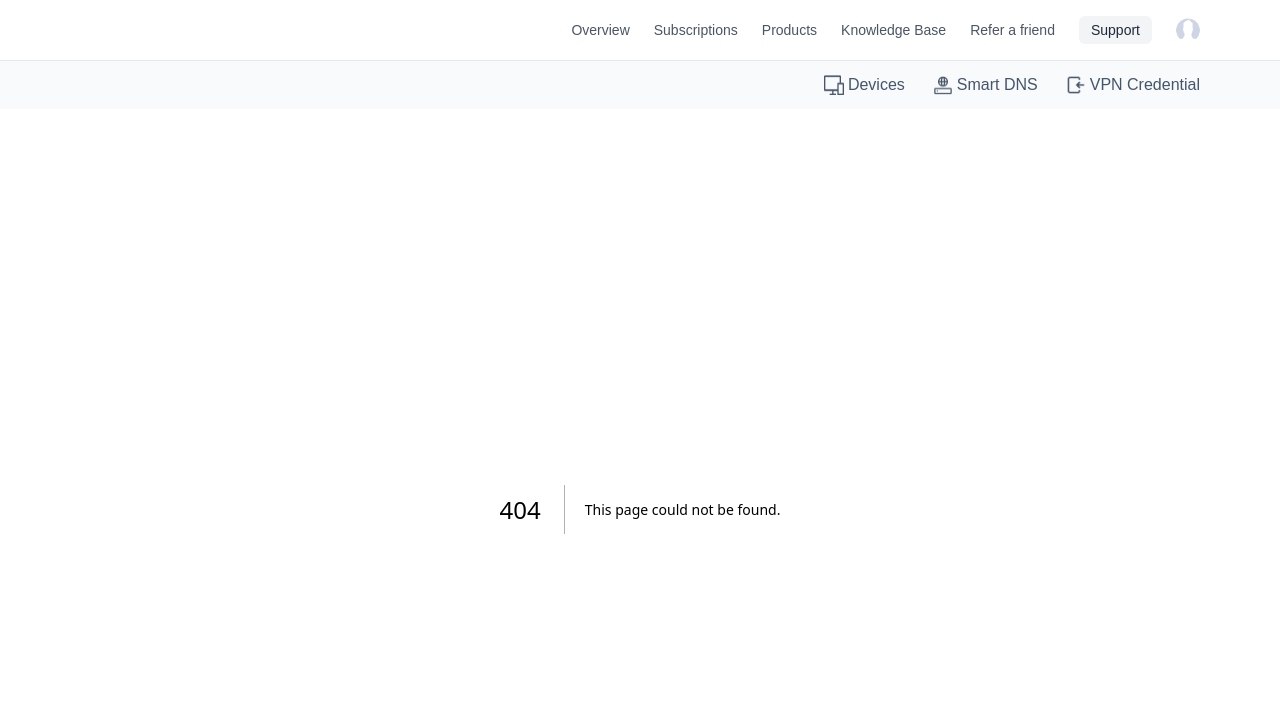
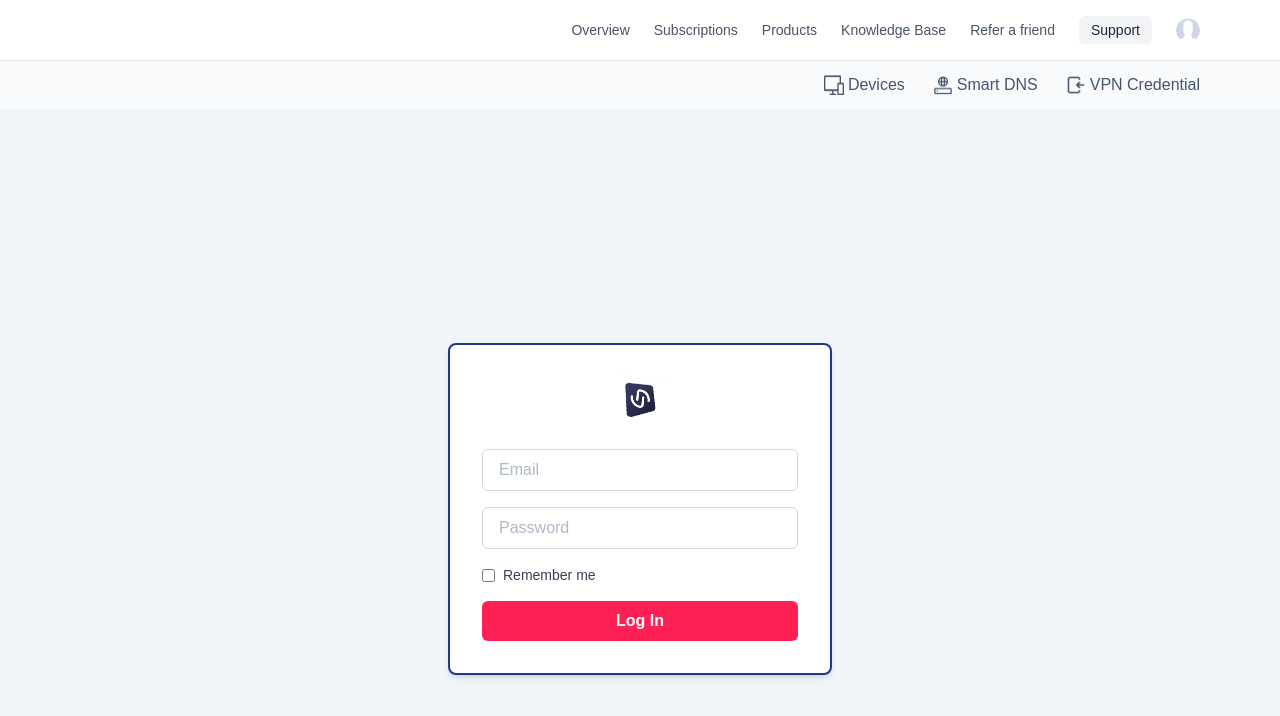
Before and after one commit to TeccClubb/SafeSerfProClientPortal, a Next.js app: page /login in a window 1280 px wide. Before the commit this address had no page. Shown: the top 716 px of the page. Built offline with nearby package versions, Linux system fonts and the light colour scheme.

Commit message:
design ui for login and signup form

```diff
--- a/package.json
+++ b/package.json
@@ -9,6 +9,7 @@
     "lint": "next lint"
   },
   "dependencies": {
+    "axios": "^1.9.0",
     "clsx": "^2.1.1",
     "lucide-react": "^0.508.0",
     "next": "15.3.2",
--- a/src/app/createTicket/page.tsx
+++ b/src/app/createTicket/page.tsx
@@ -95,14 +95,29 @@ export default function CreateTicketPage() {
           <FormLabel htmlFor="attachment" className={errors.attachment ? "text-red-600" : ""}>
             Attachments
           </FormLabel>
-          <FormFileUpload
-            label="Upload Invoice"
-            registration={register("invoice")}
-            error={errors.invoice}
-            className="mb-4"
-            inputClassName="bg-slate-50 text-sm"
-            buttonClassName="bg-slate-400 text-white hover:bg-blue-600"
-          />
+          <div className="flex lg:w-80 border border-gray-300 rounded-md overflow-hidden">
+            <input
+              type="file"
+              {...register("attachment", { required: "Attachment is required" })}
+              name="attachment"
+              className="text-sm px-2 py-1 focus:outline-none"
+            />
+            <button
+              type="button"
+              onClick={() =>
+                document.querySelector<HTMLInputElement>('input[name="attachment"]')?.click()
+              }
+              className="text-sm px-3 py-1 border-l border-gray-300 bg-white"
+            >
+              +
+            </button>
+          </div>
+
+          {/* Show error message if needed */}
+          {errors.attachment && (
+            <p className="text-sm text-red-600 mt-1">{typeof errors.attachment.message === "string" ? errors.attachment.message : null}</p>
+          )}
+
 
         </div>
 
--- /dev/null
+++ b/src/app/login/page.tsx
@@ -0,0 +1,102 @@
+'use client';
+
+import { useForm } from 'react-hook-form';
+import { FormInput } from '@/components/ui/FormInput';
+// import { useLogin } from '@/hooks/useLogin';
+import { useLogin } from '@/lib/hooks/useLogin';
+
+type FormValues = {
+  email: string;
+  password: string;
+};
+
+export default function LoginForm() {
+  const {
+    register,
+    handleSubmit,
+    formState: { errors },
+  } = useForm<FormValues>();
+
+  const { login, loading, error } = useLogin();
+
+  const onSubmit = async (data: FormValues) => {
+    try {
+
+      const response = await login(data);
+      console.log('Login successful:', response);
+      // TODO: Handle redirect or store token
+    } catch (err) {
+      console.error('Login failed');
+    }
+  };
+
+  return (
+    <div className="min-h-screen flex items-center justify-center bg-slate-100">
+      <form
+        onSubmit={handleSubmit(onSubmit)}
+        className="w-full max-w-sm p-8 bg-white border-2 border-blue-900 rounded-lg shadow-md"
+      >
+        <div className="flex justify-center mb-6">
+          <img
+            src="/login-logo.png"
+            alt="Logo"
+            className="h-12 w-12 rotate-6"
+          />
+        </div>
+
+        <div className="mb-4">
+          <FormInput
+            type="email"
+            placeholder="Email"
+            registration={register('email', {
+              required: 'Email is required',
+              pattern: {
+                value: /^\S+@\S+$/i,
+                message: 'Enter a valid email',
+              },
+            })}
+            error={errors.email}
+            className="border text-slate-500 px-4 py-2"
+          />
+        </div>
+
+        <div className="mb-4">
+          <FormInput
+            type="password"
+            placeholder="Password"
+            registration={register('password', {
+              required: 'Password is required',
+              minLength: {
+                value: 6,
+                message: 'Password must be at least 6 characters',
+              },
+            })}
+            error={errors.password}
+            className="border text-slate-500 px-4 py-2"
+          />
+        </div>
+
+        <div className="mb-4 flex items-center">
+          <input type="checkbox" id="remember" className="mr-2" />
+          <label htmlFor="remember" className="text-sm text-gray-700">
+            Remember me
+          </label>
+        </div>
+
+        {error && (
+          <p className="text-red-500 text-sm mb-4 text-center">{error}</p>
+        )}
+
+        <button
+          type="submit"
+          disabled={loading}
+          className={`w-full py-2 rounded-md font-semibold text-white ${
+            loading ? 'bg-rose-300 cursor-not-allowed' : 'bg-rose-500 hover:bg-rose-600'
+          }`}
+        >
+          {loading ? 'Logging In...' : 'Log In'}
+        </button>
+      </form>
+    </div>
+  );
+}
--- a/src/app/overview/page.tsx
+++ b/src/app/overview/page.tsx
@@ -26,6 +26,7 @@ export default function Overview() {
             <TableSection
                 title="Subscriptions"
                 actionLabel="+ Upgrade"
+                actionLink="/upgrade" // <-- link to upgrade page
                 columns={['Subscription', 'Type', 'Connections', 'Paid', 'Next billing date', 'Purchase date']}
                 data={[
                     ['My monthly subscription', 'Monthly', '2', '$9.99', '2024-08-01', '2024-08-01 23:06:18']
@@ -33,20 +34,21 @@ export default function Overview() {
                 highlightColumns={[0]}
             />
 
-
             <TableSection
                 title="Products"
                 actionLabel="+ Add Product"
+                actionLink="/addProduct" // <-- link to add product page
                 columns={['#', 'Product', 'Details', 'Paid', 'Purchase date']}
                 data={[
                     ['#1', 'My super device', '', '', '2024-08-01 23:06:18']
                 ]}
-                highlightColumns={[0,1]}
+                highlightColumns={[0, 1]}
             />
 
             <TableSection
                 title="Support Tickets"
                 actionLabel="+ Open Ticket"
+                actionLink="/createTicket" // <-- link to create ticket page
                 searchable
                 pagination
                 columns={['Ticket #', 'Subject', 'Contact', 'Department', 'Project', 'Service', 'Priority', 'Status', 'Last Reply']}
@@ -56,9 +58,9 @@ export default function Overview() {
                         '2024-08-01 23:06:18'
                     ]
                 ]}
-                highlightColumns={[0,1]}
+                highlightColumns={[0, 1]}
+            />
 
-            />
         </div>
     );
 }
--- /dev/null
+++ b/src/app/signup/page.tsx
@@ -0,0 +1,111 @@
+'use client';
+
+import { useForm } from 'react-hook-form';
+import { FormInput } from '@/components/ui/FormInput';
+// import { useSignup } from '@/hooks/useSignup';
+import { useSignup } from '@/lib/hooks/useSignup';
+
+type FormValues = {
+  username: string;
+  email: string;
+  password: string;
+};
+
+export default function SignupForm() {
+  const {
+    register,
+    handleSubmit,
+    formState: { errors },
+  } = useForm<FormValues>();
+
+  const { signup, loading, error } = useSignup();
+
+  const onSubmit = async (data: FormValues) => {
+    try {
+      const response = await signup(data);
+      console.log('Signup success:', response);
+      // Redirect or show success message
+    } catch (err) {
+      console.error('Signup failed');
+    }
+  };
+
+  return (
+    <div className="min-h-screen flex items-center justify-center bg-slate-100">
+      <form
+        onSubmit={handleSubmit(onSubmit)}
+        className="w-full max-w-sm p-8 bg-white border-2 border-blue-900 rounded-lg shadow-md"
+      >
+        <div className="flex justify-center mb-6">
+          <img
+            src="/signup-logo.png"
+            alt="Logo"
+            className="h-12 w-12 rotate-6"
+          />
+        </div>
+
+        <div className="mb-4">
+          <FormInput
+            type="text"
+            placeholder="Username"
+            registration={register('username', {
+              required: 'Username is required',
+              minLength: {
+                value: 3,
+                message: 'Username must be at least 3 characters',
+              },
+            })}
+            error={errors.username}
+            className="border text-slate-500 px-4 py-2"
+          />
+        </div>
+
+        <div className="mb-4">
+          <FormInput
+            type="email"
+            placeholder="Email"
+            registration={register('email', {
+              required: 'Email is required',
+              pattern: {
+                value: /^\S+@\S+$/i,
+                message: 'Enter a valid email',
+              },
+            })}
+            error={errors.email}
+            className="border text-slate-500 px-4 py-2"
+          />
+        </div>
+
+        <div className="mb-4">
+          <FormInput
+            type="password"
+            placeholder="Password"
+            registration={register('password', {
+              required: 'Password is required',
+              minLength: {
+                value: 6,
+                message: 'Password must be at least 6 characters',
+              },
+            })}
+            error={errors.password}
+            className="border text-slate-500 px-4 py-2"
+          />
+        </div>
+
+        {error && (
+          <p className="text-red-500 text-sm mb-4 text-center">{error}</p>
+        )}
+
+        <button
+          type="submit"
+          disabled={loading}
+          className={`w-full py-2 rounded-md font-semibold text-white ${
+            loading ? 'bg-rose-300 cursor-not-allowed' : 'bg-rose-500 hover:bg-rose-600'
+          }`}
+        >
+          {loading ? 'Signing Up...' : 'Sign Up'}
+        </button>
+      </form>
+    </div>
+  );
+}
--- a/src/components/tableSection.tsx
+++ b/src/components/tableSection.tsx
@@ -1,22 +1,26 @@
+"use client"
 import React from 'react';
 import { JSX } from 'react/jsx-runtime';
-
+import { useRouter } from 'next/navigation';
 interface TableSectionProps {
     title: string;
     actionLabel?: string;
+    actionLink?: string; // <-- New prop
     columns: string[];
     data: (string | JSX.Element)[][];
     searchable?: boolean;
     pagination?: boolean;
     highlightColumns?: number[];
-    removeBtn?: boolean; // You can keep it if needed
+    removeBtn?: boolean;
     customCellRender?: (rowIndex: number, colIndex: number, cellValue: string | JSX.Element) => JSX.Element | string;
 }
+
 
 
 export default function TableSection({
     title,
     actionLabel,
+    actionLink,
     columns,
     data,
     searchable,
@@ -25,24 +29,27 @@ export default function TableSection({
     customCellRender,
     highlightColumns = [], // Default to an empty array if not provided
 }: TableSectionProps) {
+
+
+    const router = useRouter();
     return (
         <div className="space-y-2">
             {/* text-slate-700 text-lg font-semibold */}
             <div className="flex justify-between pb-3 items-center">
                 <h2 className="text-slate-700 text-lg font-semibold">{title}</h2>
 
-                {
-                    actionLabel ? (
+                {actionLabel && actionLink && (
                     <button
+                        onClick={() => router.push(actionLink)}
                         className={`${actionLabel === "+ Upgrade"
                             ? "bg-green-500 hover:bg-green-600"
                             : "bg-blue-600 hover:bg-blue-700"
-                                } text-white  px-3 py-1.5 rounded text-xs `}
+                            } text-white px-3 py-1.5 rounded text-xs`}
                     >
                         {actionLabel}
                     </button>
-                    ) : ""
-                }
+                )}
+
 
 
             </div>
--- /dev/null
+++ b/src/lib/hooks/useLogin.tsx
@@ -0,0 +1,41 @@
+// hooks/useLogin.ts
+import { useState } from 'react';
+import axios from 'axios';
+
+type LoginData = {
+  email: string;
+  password: string;
+};
+
+export function useLogin() {
+  const [loading, setLoading] = useState(false);
+  const [error, setError] = useState<string | null>(null);
+
+  const login = async (data: LoginData) => {
+    setLoading(true);
+    setError(null);
+    try {
+        const payload = {
+    email: data.email,
+    password: data.password,
+  };
+
+        const response = await axios.post(`'https://seelvpn.tecclubb.com/api/login`, payload, {
+      headers: {
+        "Content-Type": "application/json",
+        Accept: "application/json",
+      },
+    });
+    console.log(response)
+    localStorage.setItem("access_token", response.data.access_token);
+      return response.data;
+    } catch (err: any) {
+      setError(err.response?.data?.message || 'Login failed');
+      throw err;
+    } finally {
+      setLoading(false);
+    }
+  };
+
+  return { login, loading, error };
+}
--- /dev/null
+++ b/src/lib/hooks/useSignup.tsx
@@ -0,0 +1,30 @@
+// hooks/useSignup.ts
+import { useState } from 'react';
+import axios from 'axios';
+
+type SignupData = {
+  username: string;
+  email: string;
+  password: string;
+};
+
+export function useSignup() {
+  const [loading, setLoading] = useState(false);
+  const [error, setError] = useState<string | null>(null);
+
+  const signup = async (data: SignupData) => {
+    setLoading(true);
+    setError(null);
+    try {
+      const response = await axios.post('/api/signup', data);
+      return response.data; // Adjust this based on your backend response
+    } catch (err: any) {
+      setError(err.response?.data?.message || 'Something went wrong');
+      throw err;
+    } finally {
+      setLoading(false);
+    }
+  };
+
+  return { signup, loading, error };
+}
--- /dev/null
+++ b/src/lib/pathname.tsx
@@ -0,0 +1,23 @@
+export const HOME_PAGE_PATH = "/";
+
+export const OVERVIEW_PAGE_PATH="/overview";
+export const CREATE_TICKET_PAGE_PATH="/createTicket";
+export const DEVICES_PAGE_PATH="/devices";
+
+
+// export const BILLING_DETAILS_PAGE_PATH =
+//   DASHBOARD_PAGE_PATH + "/billing-details";
+
+// export const SUBSCRIPTION_PAGE_PATH = DASHBOARD_PAGE_PATH + "/subscription";
+
+// export const CHECKOUT_PAGE_PATH = (planId:any) => `/checkout?planId=${planId}`;
+
+// export const PAYMENT_PROCESSING_PAGE_PATH = "/payment-processing";
+
+// export const INVOICE_PAGE_PATH = "/invoice";
+
+// export const DOWNLOADS_PAGE_PATH = "/downloads";
+
+// export const LOGIN_PAGE_PATH = "/login-form";
+
+// export const SERVERS_PAGE_PATH = "/servers";
```
Also changed, not shown: public/login-logo.png (added), 1 other file (tests, documents, lock files or other folders). Lines whose indentation alone changed are shown as unchanged.
